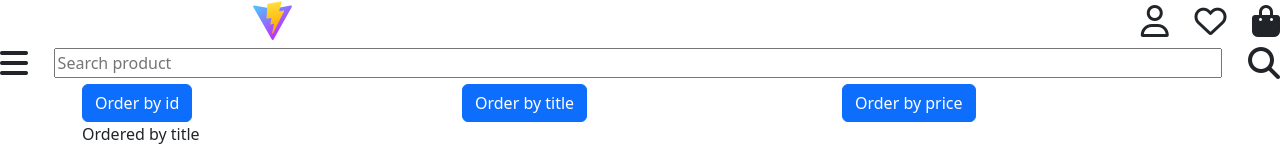
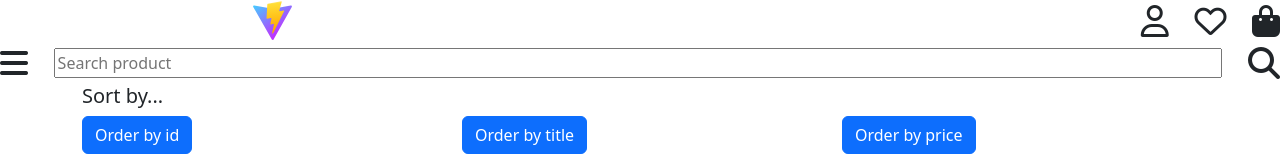
Before and after one commit to JohanCodeForFun/api-store, a Vue app: page / in a window 1280 px wide. Shown: the top 158 px of the page. Built offline with nearby package versions, Linux system fonts and the light colour scheme; no server answers.

Commit message:
working sort function

```diff
--- a/src/App.vue
+++ b/src/App.vue
@@ -10,6 +10,7 @@
 
     <div class="container">
       <div class="row">
+        <h5>Sort by...</h5>
         <div class="col-4">
           <button @click="handleClickProducts('id')" class="btn btn-primary">Order by id</button>
         </div>
--- a/src/components/ProductList.vue
+++ b/src/components/ProductList.vue
@@ -1,14 +1,14 @@
 <template>
 
 	<p>Ordered by {{ order }}</p>
-	<!-- <transition-group name="list" tag="div"> -->
 	<div class="container-lg">
 		<!-- varför fungerar inte justify content på liten skärm? -->
 		<div class="row justify-content-center">
 			 <div v-if="!products?.length">
 				<h3>Loading items...</h3>
 			</div>
-			<div v-else class="col-sm-6 col-lg-4 col-xl-3 g-2" v-for="product in orderedProducts" :key="product.id">
+			<!-- <transition-group name="list" tag="div" class="row justify-content-center"> -->
+			<div class="col-sm-6 col-lg-4 col-xl-3 g-2" v-for="product in orderedProducts" :key="product.id">
 					<div class="card" style="width: 18rem;">
 						<!-- add RouterLink -->
 						<a href="#">
@@ -34,9 +34,9 @@
 						</div>
 					</div>
 				</div>
+			<!-- </transition-group> -->
 		</div>
 	</div>
-	<!-- </transition-group> -->
 </template>
 
 <script lang="ts">
```
Lines whose indentation alone changed are shown as unchanged.
